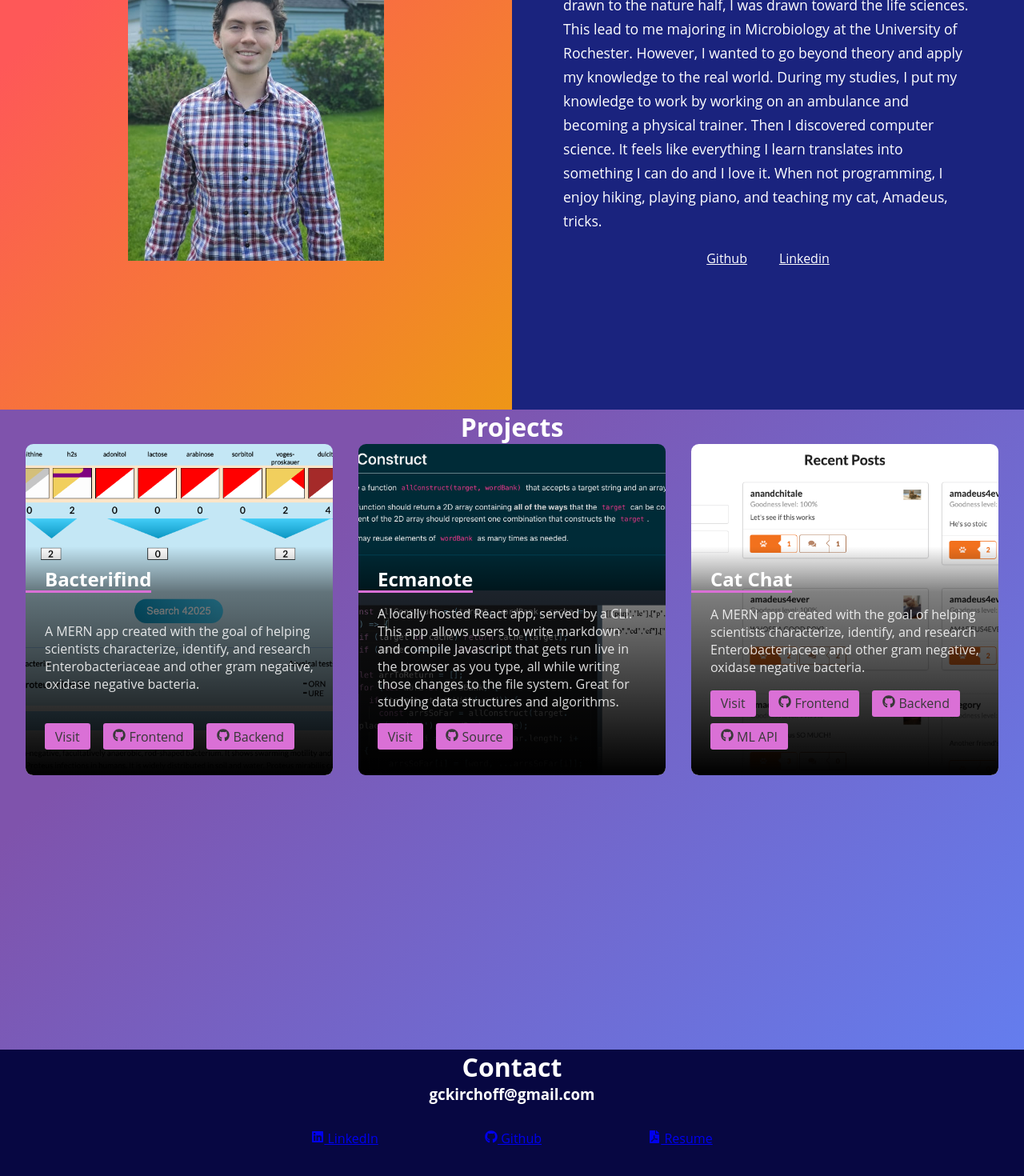
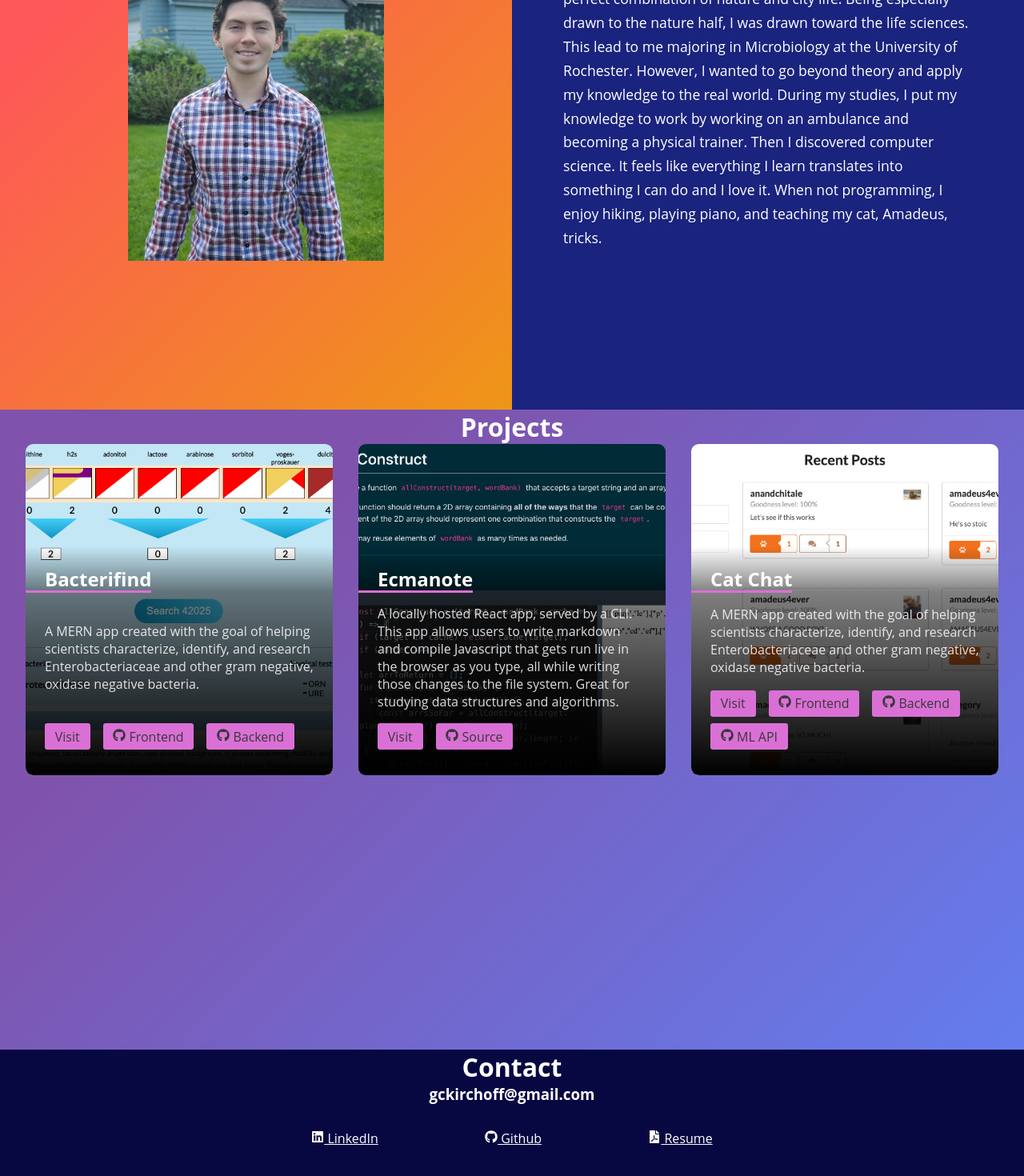
Before and after one commit to gckirchoff/personal-site, a React (Create React App) app: page /about in a window 1280 px wide. Shown: the part 1088-2558 px from the top of the page at 80% size. Built offline with nearby package versions, Linux system fonts and the light colour scheme.

Commit message:
Added contact section

```diff
--- a/src/pages/MainPage/MainPage.jsx
+++ b/src/pages/MainPage/MainPage.jsx
@@ -7,6 +7,7 @@ import formalPortrait from '../../assets/gregory-picture-formal.jpeg';
 import bacterifind from '../../assets/bacterifind.png';
 import ecmanoteScreenshot from '../../assets/ecmanote-screenshot.png';
 import catChatScreenshot from '../../assets/cat-chat-screenshot.png';
+import resume from '../../assets/gregory-resume.pdf';
 import { ReactComponent as BlobSvg } from '../../assets/blob.svg';
 import { ReactComponent as EllipseSvg } from '../../assets/ellipse.svg';
 import ProjectCard from '../../components/ProjectCard/ProjectCard';
@@ -117,16 +118,6 @@ const MainPage = () => {
             something I can do and I love it. {'\n'} When not programming, I
             enjoy hiking, playing piano, and teaching my cat, Amadeus, tricks.
           </p>
-          <ul className="social-media">
-            <li>
-              <a href="https://github.com/gckirchoff">Github</a>
-            </li>
-            <li>
-              <a href="https://www.linkedin.com/in/gregory-kirchoff/">
-                Linkedin
-              </a>
-            </li>
-          </ul>
         </div>
       </div>
       <div className="projects-section">
@@ -141,13 +132,28 @@ const MainPage = () => {
         <h1>Contact</h1>
         <h3 className="email">gckirchoff@gmail.com</h3>
         <div className="contact-links-container">
-          <a href="#">
+          <a
+            className="media-link"
+            href="https://www.linkedin.com/in/gregory-kirchoff/"
+            target="_blank"
+            rel="noreferrer"
+          >
             <FaLinkedin /> LinkedIn
           </a>
-          <a href="#">
+          <a
+            className="media-link"
+            href="https://github.com/gckirchoff"
+            target="_blank"
+            rel="noreferrer"
+          >
             <FaGithub /> Github
           </a>
-          <a href="#">
+          <a
+            className="media-link"
+            href={resume}
+            target="_blank"
+            rel="noreferrer"
+          >
             <FaFilePdf /> Resume
           </a>
         </div>
--- a/src/pages/MainPage/MainPage.scss
+++ b/src/pages/MainPage/MainPage.scss
@@ -172,6 +172,10 @@ li {
     width: 60%;
     display: flex;
     justify-content: space-evenly;
+
+    .media-link {
+      color: white;
+    }
   }
 }
 
```
Also changed, not shown: 1 other file (tests, documents, lock files or other folders).
